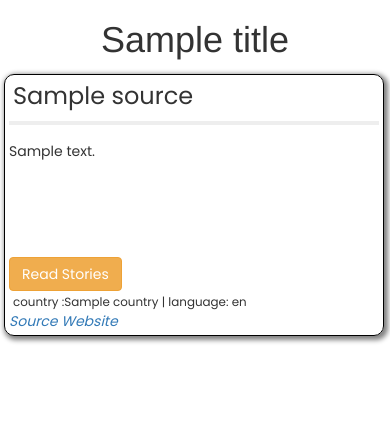
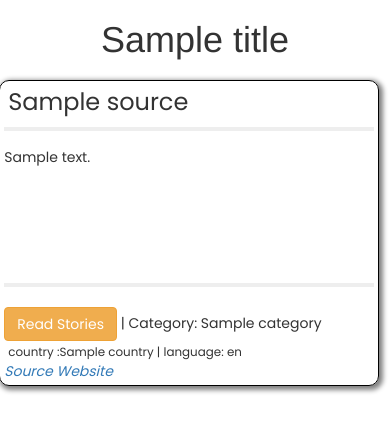
Before and after one commit to COdingaorg/LateNews, a Flask app: template app/templates/index.html in a window 390 px wide. Shown: the top 432 px of the page. Run offline with Flask 2, Linux system fonts and the light colour scheme; the template is opened without the code that fills it: most values are stand-ins (such as "Sample title", 1, 10 or a date in 2020); parts of the project's set-up code (start-up, migrations or seed data) failed here and were passed over; some libraries are stand-ins or nearby versions.

Commit message:
adds responsiveness to site

```diff
--- a/app/static/styles.css
+++ b/app/static/styles.css
@@ -29,3 +29,17 @@ h1, h2{
 hr{
   border-width: 4px;
 }
+.col-md-4{
+  margin-top: 6px;
+}
+.row{
+  width: 96%;
+  margin-left: 2px;
+  display: flex;
+  justify-content: center;
+  align-items: center;
+  flex-wrap: wrap;
+}
+.category{
+  text-align: right;
+}
--- a/app/templates/index.html
+++ b/app/templates/index.html
@@ -17,8 +17,8 @@
     <div class="card">
       <div class="card-body">
         <h3 class="card-title">{{source.name}}</h3><hr>
-        <p class="card-text">{{source.description}}</p>
-        <a href="" class="btn btn-warning">Read Stories</a>
+        <p class="card-text">{{source.description}}</p><hr>
+        <a href="" class="btn btn-warning">Read Stories</a><span class="category"> | Category: {{source.category}}</span>
         <div class="card-footer">
           <small class="card-title">country :{{source.country}} | language: {{source.language}}</small><br>
           <a class="card-text" href="{{source.url}}"><i>Source Website</i></a>
```
